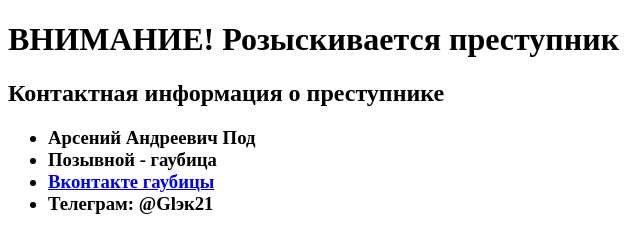
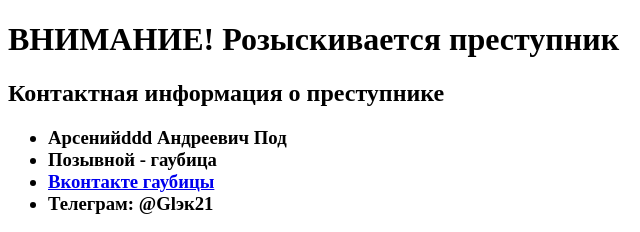
Before and after one commit to akessoo/Dimitrova_Interpool, a plain HTML site: page arseniy.html in a window 1280 px wide. Shown: the top 232 px of the page, 0-640 px from the left. Drawn offline with Linux system fonts and the light colour scheme.

Commit message:
Update arseniy.html
НУ АРСЕН ПИТУХА

```diff
--- a/arseniy.html
+++ b/arseniy.html
@@ -25,7 +25,7 @@
     <ul>
 
     <h3>
-        <li>Арсений Андреевич Под</li>
+        <li>Арсенийddd Андреевич Под</li>
         <li>Позывной - гаубица</li>
         <li><a href="https://vk.com/arseniypod">Вконтакте гаубицы</a></li>
         <li>Телеграм: @Glэк21</li>
```
